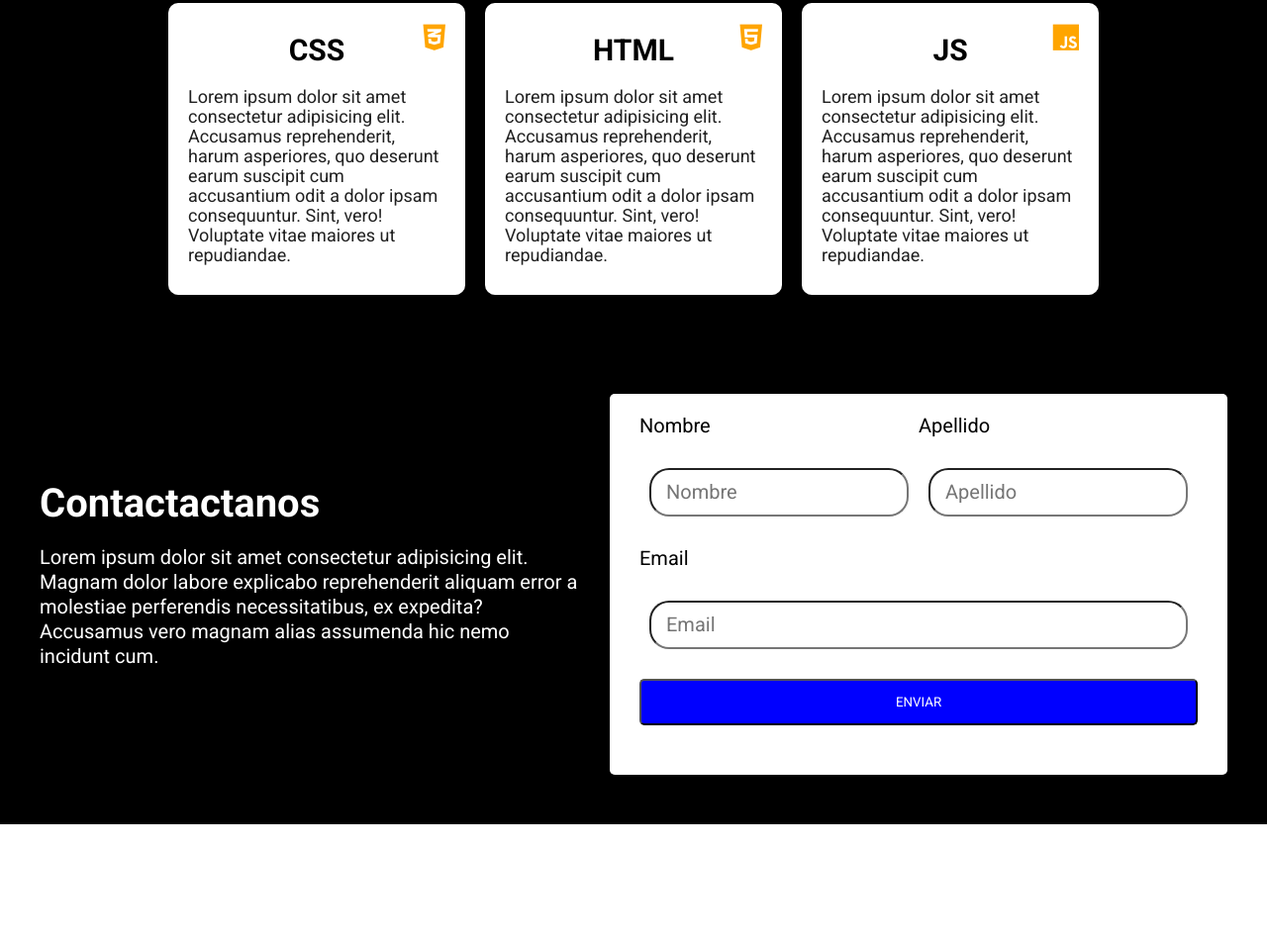
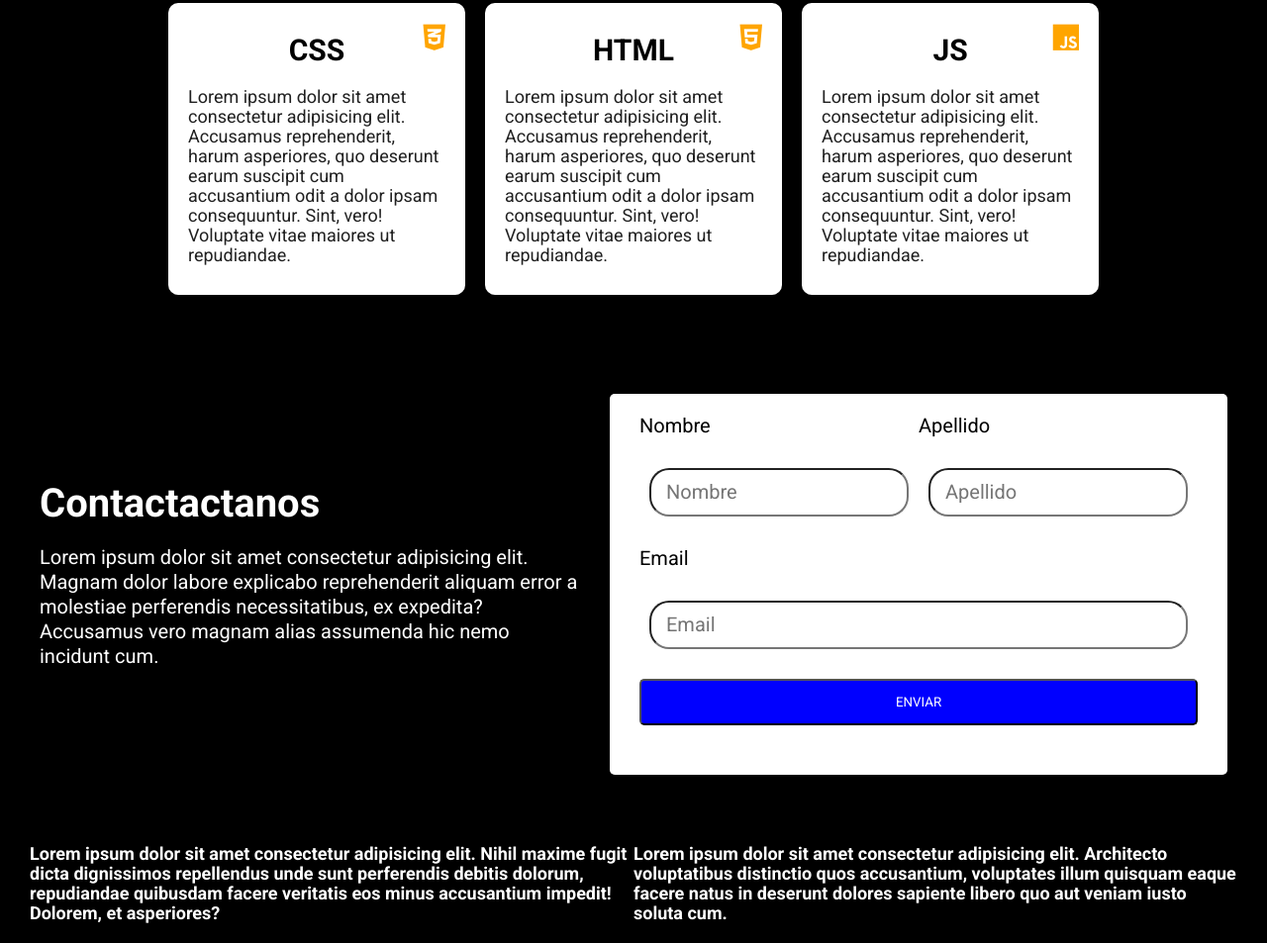
Before and after one commit to JoseVel4zquez/CursoHtml, a plain HTML site: page index.html in a window 1280 px wide. Shown: the part 974-1927 px from the top of the page at 99% size. Before the commit the page ends 1807 px from the top, so only its background shows below. Drawn offline with Linux system fonts and the light colour scheme.

Commit message:
agregue el footer al mi sitio

```diff
--- a/index.html
+++ b/index.html
@@ -98,5 +98,13 @@
 				</article>
 			</section>
 		</main>
+		<footer class="footer">
+			<div class="paragraph-container">
+				<p>Lorem ipsum dolor sit amet consectetur adipisicing elit. Nihil maxime fugit dicta dignissimos repellendus unde sunt perferendis debitis dolorum, repudiandae quibusdam facere veritatis eos minus accusantium impedit! Dolorem, et asperiores?</p>
+			</div>
+			<div class="paragraph-container">
+				<p>Lorem ipsum dolor sit amet consectetur adipisicing elit. Architecto voluptatibus distinctio quos accusantium, voluptates illum quisquam eaque facere natus in deserunt dolores sapiente libero quo aut veniam iusto soluta cum.</p>
+			</div>
+		</footer>
 	</body>
 </html>
--- a/styles.css
+++ b/styles.css
@@ -254,6 +254,23 @@
 	text-transform: uppercase;
 	color: #ffffff;
 }
+.footer {
+	background-color: #000000;
+	display: flex;
+	justify-content: center;
+	align-items: center;
+	padding: 20px 30px;
+}
+.paragraph-container {
+	width: 50%;
+}
+.paragraph-container p {
+	font-family: "Roboto", sans-serif;
+	color: #ffffff;
+	font-size: 18px;
+	line-height: 20px;
+	font-weight: bold;
+}
 
 @media only screen and (max-width: 1024px) {
 	.banner-container {
```
